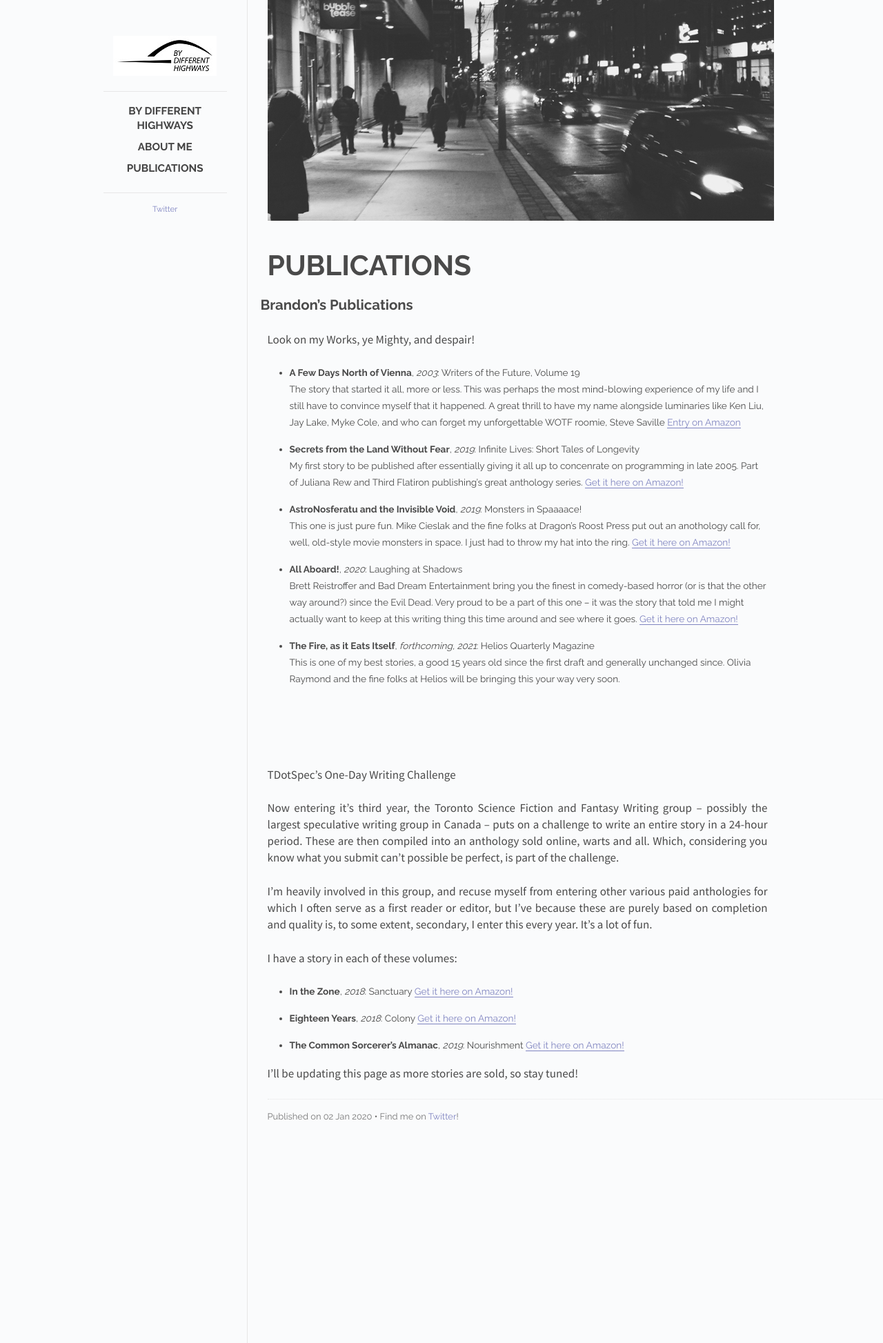
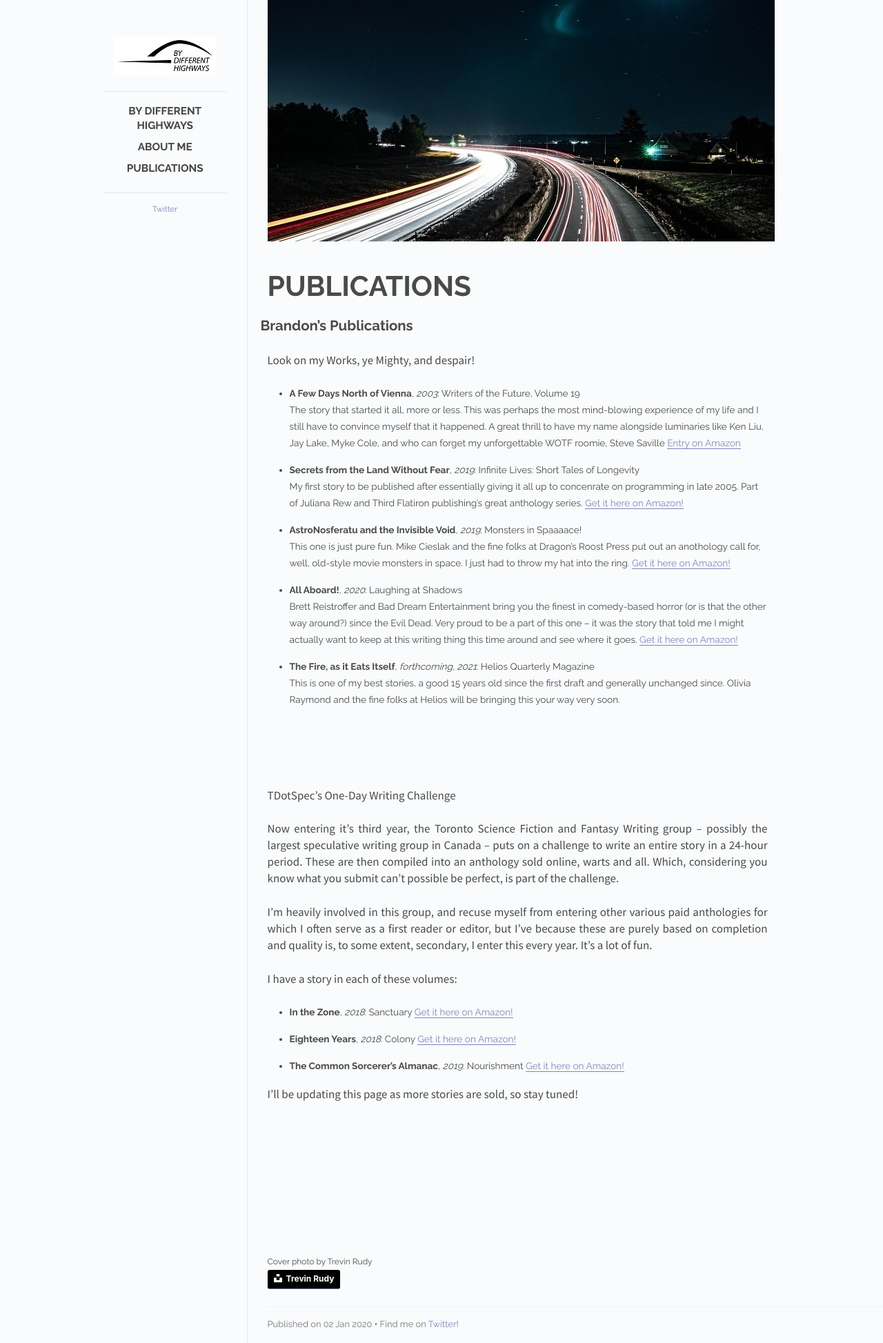
Before and after one commit to Butler-Brand/Butler-Brand.github.io, a Jekyll site: the page built from _posts/2020-01-02-publications-post.md, in a window 1280 px wide. Shown: the whole page at 69% size. Built offline with Jekyll 4.4.1, drawn with Linux system fonts in a browser that asks for light colours; Markdown is read by kramdown in place of the engine named in the settings.

Commit message:
Page Banner updates

```diff
--- a/_posts/2020-01-02-publications-post.md
+++ b/_posts/2020-01-02-publications-post.md
@@ -1,7 +1,7 @@
 ---
 layout: post
 title: Publications
-cover: cover.jpg
+cover: night_resize.jpg
 date:   2020-01-02 6:30:00
 categories: posts
 order: 3
@@ -53,3 +53,14 @@
 
 
 I'll be updating this page as more stories are sold, so stay tuned!
+
+
+<p>&nbsp;<p>
+<p>&nbsp;<p>
+<p>&nbsp;<p>
+<p>&nbsp;<p>
+
+<div style="font-size:12px">
+Cover photo by Trevin Rudy
+</div>
+<a style="background-color:black;color:white;text-decoration:none;padding:4px 6px;font-family:-apple-system, BlinkMacSystemFont, &quot;San Francisco&quot;, &quot;Helvetica Neue&quot;, Helvetica, Ubuntu, Roboto, Noto, &quot;Segoe UI&quot;, Arial, sans-serif;font-size:12px;font-weight:bold;line-height:1.2;display:inline-block;border-radius:3px" href="https://unsplash.com/@trevinrudy?utm_medium=referral&amp;utm_campaign=photographer-credit&amp;utm_content=creditBadge" target="_blank" rel="noopener noreferrer" title="Download free do whatever you want high-resolution photos from Trevin Rudy"><span style="display:inline-block;padding:2px 3px"><svg xmlns="http://www.w3.org/2000/svg" style="height:12px;width:auto;position:relative;vertical-align:middle;top:-2px;fill:white" viewBox="0 0 32 32"><title>unsplash-logo</title><path d="M10 9V0h12v9H10zm12 5h10v18H0V14h10v9h12v-9z"></path></svg></span><span style="display:inline-block;padding:2px 3px">Trevin Rudy</span></a>
```
Also changed, not shown: _posts/2019-12-31-home-post.md (+1 -1 lines), images/night_resize.jpg (added).
